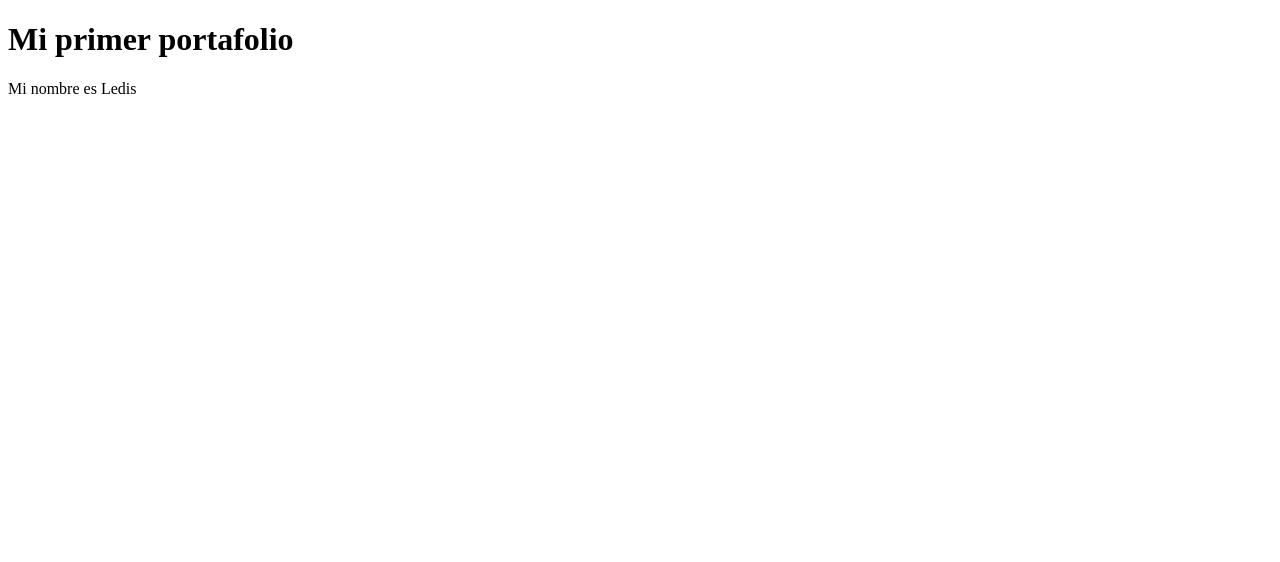
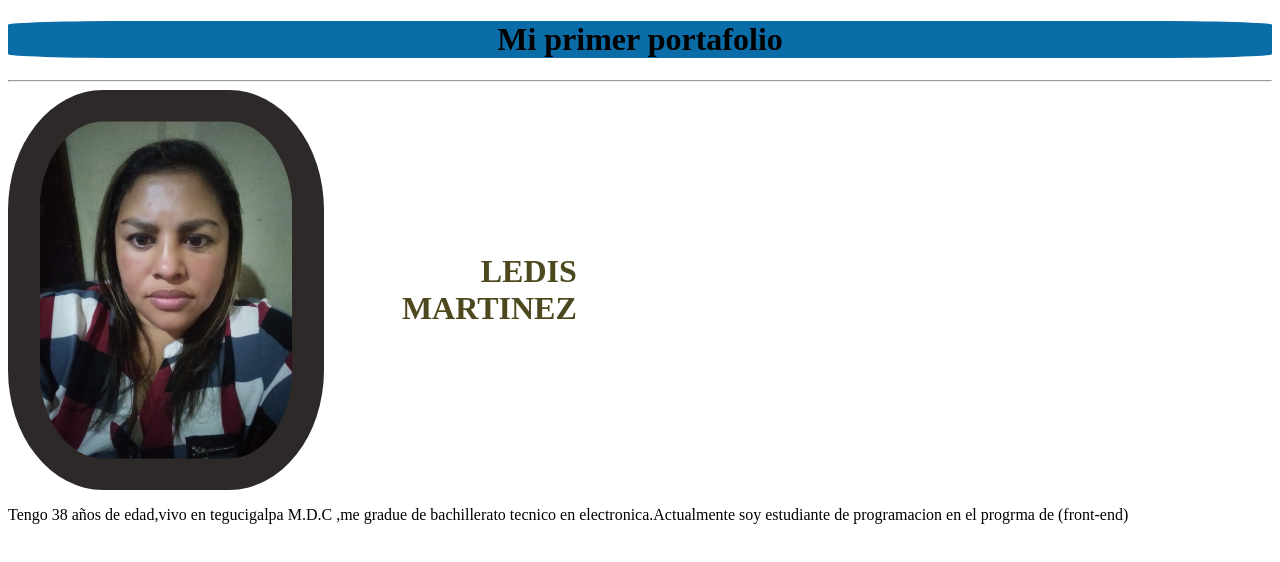
Before and after one commit to ondinagarcia/drilling8, a plain HTML site: page index.html in a window 1280 px wide. Drawn offline with Linux system fonts and the light colour scheme.

Commit message:
Mi primer commit

```diff
--- /dev/null
+++ b/estilos.css
@@ -0,0 +1,27 @@
+
+h1{
+    background-color: rgb(10, 109, 167);
+    text-align: center;
+    border-radius: 10%;
+}
+h2{
+    font-size: xx-large;
+    color: rgb(77, 72, 29);
+    width: 40%;
+}
+
+.ledis{
+    width: 40%;
+    border-radius: 30%;
+    background-color: rgb(46, 41, 41);
+    padding: 5%;
+}
+
+.inicio{
+    text-align: center;
+    width: 50%;
+    display: flex;
+    flex-direction: unset;
+    text-align: end;
+    align-items: center;
+}
--- a/index.html
+++ b/index.html
@@ -4,11 +4,23 @@
     <meta charset="UTF-8">
     <meta http-equiv="X-UA-Compatible" content="IE=edge">
     <meta name="viewport" content="width=device-width, initial-scale=1.0">
-    <title>Document</title>
+    <title>Mi Primer portafolio</title>
+    <link rel="stylesheet" href="./Estilos.CSS">
 </head>
 <body>
+
     <h1>Mi primer portafolio</h1>
+    <hr>
 
-    <p>Mi nombre es Ledis</p>
+
+    <div class="inicio">
+        <img src="ledis.jpg" class="ledis">
+        <h2>LEDIS MARTINEZ</h2>
+   </div>
+<section>
+    <div class="texto">
+        <p>Tengo 38 años de edad,vivo en tegucigalpa M.D.C ,me gradue de bachillerato tecnico en electronica.Actualmente soy estudiante de programacion en el progrma de (front-end)</p>
+    </div>
+</section>
 </body>
 </html>
```
Also changed, not shown: ledis.jpg (added), 1 other file.
